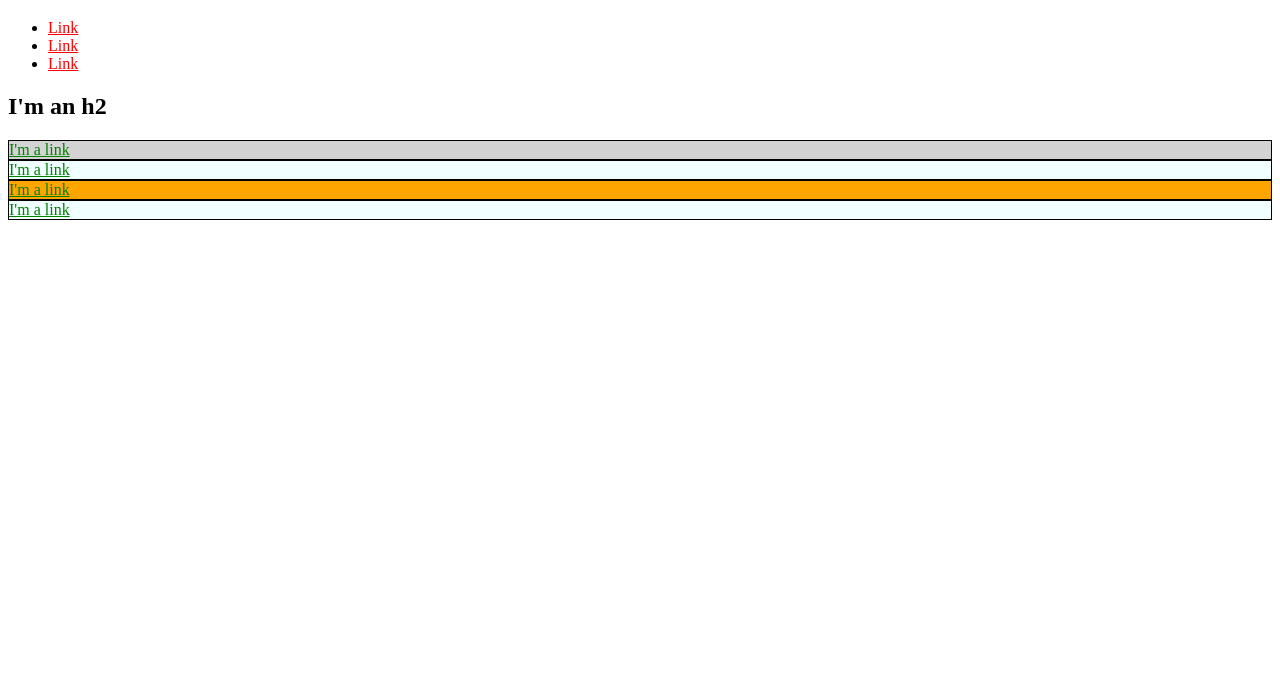
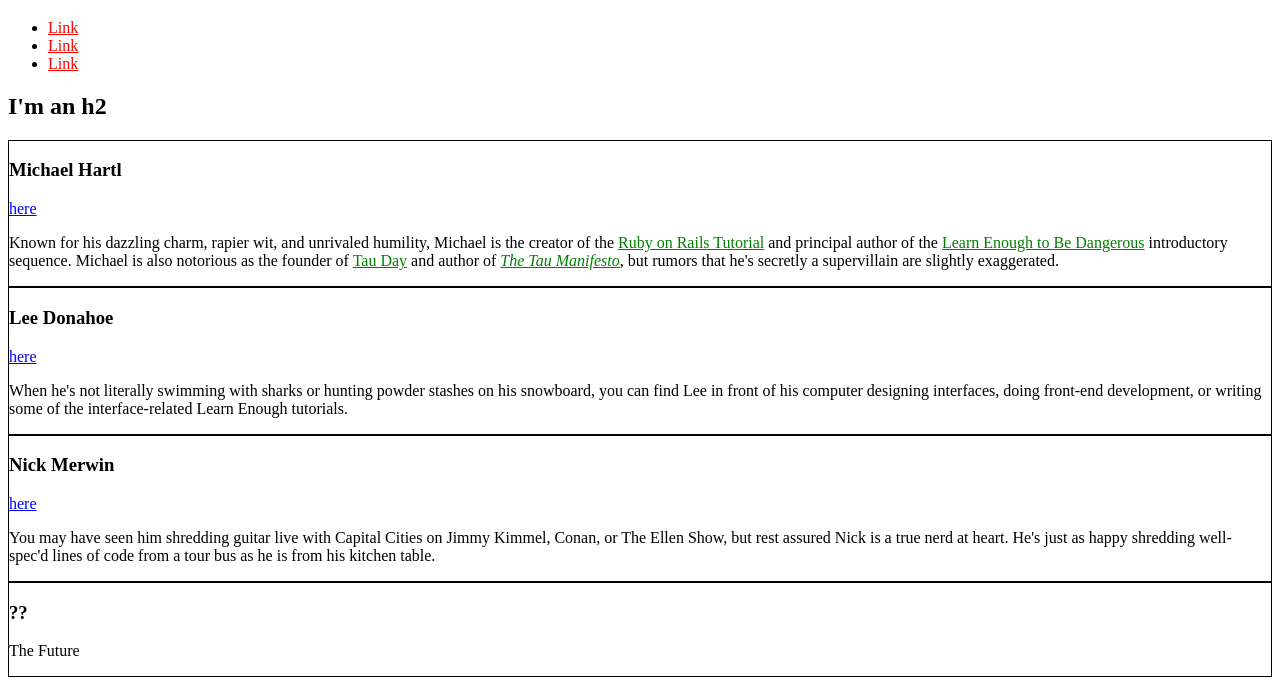
Before and after one commit to isleofavalon/isleofavalon.github.io, a plain HTML site: page index.html in a window 1280 px wide. Shown: the part 61-756 px from the top of the page. Drawn offline with Linux system fonts and the light colour scheme.

Commit message:
Add css styles

```diff
--- a/index.html
+++ b/index.html
@@ -4,24 +4,24 @@
     <title>Test Page: Don't Panic</title>
     <meta charset="utf-8">
     <style>
-    a {
-      color : red;
-    }
-      #exec-bio {
-        background-color: lightgray;
+    /* GLOBAL STYLES */
+      a {
+        color: red;
       }
+
+      /* SOCIAL STYLES */
+      .social-link {
+        color: blue;
+      }
+
+      /* BIO STYLES */
       .bio-box {
         border: 1px solid black;
       }
-      .bio-box a {
-        color : green;
+      .bio-copy a {
+        color: green;
       }
-      #highlight-bio {
-        background-color: orange;
-      }
-      .midlight {
-        background-color: azure;
-      }
+
     </style>
   </head>
   <body>
@@ -38,17 +38,54 @@
       </li>
     </ul>
     <h2>I'm an h2</h2>
-      <div id="exec-bio" class="bio-box midlight">
-        <a href="http://example.com/">I'm a link</a>
+    <div class="bio-box">
+      <h3>Michael Hartl</h3>
+      <a href="https://twitter.com/mhartl" class="social-link">here</a>
+      <div class="bio-copy">
+        <p>
+          Known for his dazzling charm, rapier wit, and unrivaled humility,
+          Michael is the creator of the
+          <a href="https://www.railstutorial.org/">Ruby on Rails
+          Tutorial</a> and principal author of the
+          <a href="https://learnenough.com/">
+          Learn Enough to Be Dangerous</a> introductory sequence. Michael
+          is also notorious as the founder of
+          <a href="http://tauday.com/">Tau Day</a> and author of
+          <a href="http://tauday.com/tau-manifesto"><em>The Tau
+          Manifesto</em></a>, but rumors that he's secretly a supervillain
+          are slightly exaggerated.
+        </p>
       </div>
-      <div class="bio-box midlight">
-        <a href="http://example.com/">I'm a link</a>
-      </div>
-      <div id="highlight-bio"class="bio-box midlight">
-        <a href="http://example.com/">I'm a link</a>
-      </div>
-      <div class="bio-box midlight">
-        <a href="http://example.com/">I'm a link</a>
-      </div>
+    </div>
+    <div class="bio-box">
+      <h3>Lee Donahoe</h3>
+      <a href="https://twitter.com/leedonahoe" class="social-link">here</a>
+        <div class="bio-copy">
+          <p>
+            When he's not literally swimming with sharks or hunting powder stashes on
+            his snowboard, you can find Lee in front of his computer designing
+            interfaces, doing front-end development, or writing some of the
+            interface-related Learn Enough tutorials.
+          </p>
+        </div>
+    </div>
+    <div class="bio-box">
+      <h3>Nick Merwin</h3>
+      <a href="https://twitter.com/nickmerwin" class="social-link">here</a>
+        <div class="bio-copy">
+          <p>
+            You may have seen him shredding guitar live with Capital Cities on Jimmy
+            Kimmel, Conan, or The Ellen Show, but rest assured Nick is a true nerd at
+            heart. He's just as happy shredding well-spec'd lines of code from a tour
+            bus as he is from his kitchen table.
+          </p>
+        </div>
+    </div>
+    <div class="bio-box">
+      <h3>??</h3>
+      <p>
+        The Future
+      </p>
+    </div>
   </body>
 </html>
```
